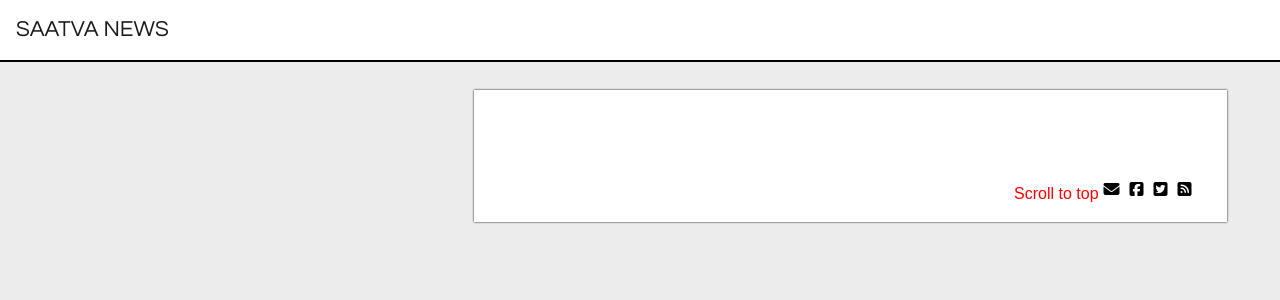
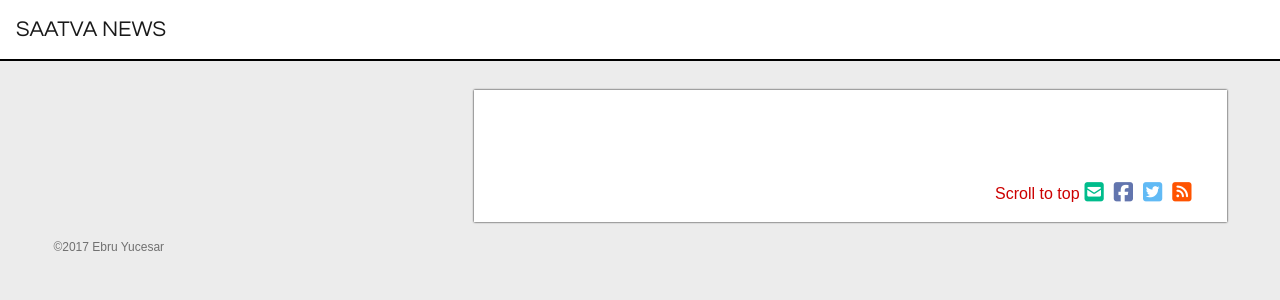
Before and after one commit to eyucesar/News-Template, a PHP site: page / in a window 1280 px wide. Shown: the top 300 px of the page. Run offline with PHP 8.4, Linux system fonts and the light colour scheme; some libraries are stand-ins or nearby versions; some web fonts are replaced.

Commit message:
made css changes

```diff
--- a/css/style.css
+++ b/css/style.css
@@ -23,10 +23,27 @@ body {
 
 .navbar-brand {
 	font-family: 'Questrial', sans-serif;
+	font-size: 22px;
 }
 
-.navbar a {
-	font-size: 1.4em;
+/*navbar classes when page is scrolled*/
+
+.scrolled {
+  background-color: #666666 !important;
+  transition: background-color 200ms linear;
+}
+
+.scrolled .navbar-brand {
+  color: white;
+  font-size: 24px;
+}
+
+.scrolled .navbar-brand:hover {
+  color: white;
+}
+
+.scrolled.navbar {
+	border-bottom: 2px solid #4c4c4c;
 }
 
 /*sidebar on the left containing the list of articles*/
@@ -44,7 +61,7 @@ body {
 #articles-list li {
   	background-size: cover;
 	color: black;
-	transition: 0.2s all;
+	transition: 0.1s all;
 }
 
 #articles-list li:hover {
@@ -105,9 +122,37 @@ article p {
 	font-size: 18px;
 }
 
+/*social media share icons*/
+
+.fa {
+	font-size: 22px !important;
+}
+
+.fa-twitter-square {
+	color: #61BAF5;
+}
+
+.fa-facebook-square {
+  	color: #6275AE;
+}
+
+.fa-rss-square {
+	color: #FF5300;
+}
+
+.fa-envelope-square {
+	color: #00BC8C;
+}
+
 #to-top {
 	float: right;
-	color: red;
+	color: #cc0000;
+}
+
+footer {
+	font-size: 12px;
+	color: #707070;
+	margin-top: 10px;
 }
 
 /*media queries for mobile responsiveness */
--- a/index.html
+++ b/index.html
@@ -3,6 +3,7 @@
 <head>
   <meta charset="UTF-8">
   <title>Saatva News</title>
+  <!-- Stylesheet sources -->
   <link rel="stylesheet" type="text/css" href="css/reset.css">
   <!-- Bootstrap CSS -->
   <link rel="stylesheet" href="https://maxcdn.bootstrapcdn.com/bootstrap/4.0.0-beta/css/bootstrap.min.css" integrity="sha384-/Y6pD6FV/Vv2HJnA6t+vslU6fwYXjCFtcEpHbNJ0lyAFsXTsjBbfaDjzALeQsN6M" crossorigin="anonymous">
@@ -16,25 +17,27 @@
   <!-- Navbar -->
   <div class="row" id="top">
     <nav class="navbar fixed-top navbar-light bg-light">
-      <a class="navbar-brand" href="#">SAATVA NEWS</a>
+      <a class="navbar-brand" href="">SAATVA NEWS</a>
     </nav>
   </div>
 
   <!-- Container -->
   <div class="container-fluid">
     <div class="row">
+      <!-- Articles list column -->
       <div class="col-md-4">
         <div id="articles-list">
           <ul>
           </ul>
         </div>
       </div>
+      <!-- Article view column -->
       <div class="col-md-8">
         <div id="content">
           <article>
             <h1></h1>
             <img>
-            <i class='fa fa-rss-square' aria-hidden='true'></i><i class='fa fa-twitter-square' aria-hidden='true'></i><i class='fa fa-facebook-square' aria-hidden='true'></i><i class='fa fa-envelope' aria-hidden='true'></i>
+            <i class='fa fa-rss-square' aria-hidden='true'></i><i class='fa fa-twitter-square' aria-hidden='true'></i><i class='fa fa-facebook-square' aria-hidden='true'></i><i class='fa fa-envelope-square' aria-hidden='true'></i>
             <h4></h4>
             <div class="content"></div>
             <a id="to-top" href="">Scroll to top</a>
@@ -42,8 +45,10 @@
         </div>
       </div>
     </div>
+    <footer class="text-left">©2017 Ebru Yucesar</a></footer>
   </div>
 
+  <!-- JS file sources starting with jQuery JS -->
   <script src="https://code.jquery.com/jquery.js"></script>
   <!-- Bootstrap JS -->
   <script src="https://maxcdn.bootstrapcdn.com/bootstrap/3.3.6/js/bootstrap.min.js"></script>
--- a/js/app.js
+++ b/js/app.js
@@ -2,18 +2,18 @@ $(document).ready(function() {
 
 	function displayArticleList() {
 
-		//make the ajax call
+		// make the ajax call
         $.ajax({
           url: "https://cors-anywhere.herokuapp.com/https://s3-us-west-2.amazonaws.com/saatva-hiring/news.json",
           method: "GET"
         })
-        //after data comes back from the request, dynamically create the list items with a for loop
+        // after data comes back from the request, dynamically create the list items with a for loop
         .done(function(response) {
         	var articles = response.articles;
         	for (var i = 0; i < articles.length; i++) {
-        		//append the article titles to the articles div as list items
+        		// append the article titles to the articles div as list items
 				$("#articles-list ul").append("<li><h3>" + articles[i].title + "</h3></li>");
-				//set attributes of the list items with the object properties
+				// set attributes of the list items with the object properties
 				$("#articles-list ul li").eq(i).attr({ backgr: articles[i].urlToImage,
 					nobackgr: "background: none",
 					datastate: "nobackgr",
@@ -23,21 +23,22 @@ $(document).ready(function() {
 					date: moment(articles[i].publishedAt).format('ll')
 				});
 
-				//display the first article's content on page load
+				// display the first article's content on page load
 				$("article h1").eq(i).html(articles[0].title);
 				$("article img").eq(i).attr({src: articles[0].urlToImage, alt: "article-image"});
 				$("article h4").eq(i).html("By " + articles[0].author + " - " + moment(articles[0].publishedAt).format('ll'));
 				$("article .content").eq(i).html(articles[0].long_description);
-				//call the change background and display article functions
+				// call the change background and view article functions
 				$("#articles-list ul li").eq(i).hover(changeBackgr);
-				$("#articles-list ul li").eq(i).on("click", displayArticle);
+				$("#articles-list ul li").eq(i).on("click", viewArticle);
 			}
 		});
 	}
 
-	//calling the display articles list function
+	// calling the display article list function
 	displayArticleList();
 
+	// function that will change the background on mouseenter
 	function changeBackgr() {
 		//toggle the data state with conditionals
 		var state = $(this).attr("datastate");
@@ -50,12 +51,20 @@ $(document).ready(function() {
 		}
 	}
 
-	function displayArticle() {
+	// function that will populate the article tag inside content div
+	function viewArticle() {
 		//set the content of the tags using the list items' attributes
+		$(this).attr("style", "background-image:url('" + $(this).attr("backgr") + "')");
 		$("article h1").html($(this).attr("title"));
 		$("article img").attr("src", $(this).attr("backgr"));
 		$("article h4").html($(this).attr("author") + " - " + $(this).attr("date"));
 		$("article .content").html($(this).attr("description"));
 	}
 
+	// change navbar background on scroll
+	$(document).scroll(function () {
+	 	var $nav = $(".navbar");
+	 	$nav.toggleClass('scrolled', $(this).scrollTop() > $nav.height());
+	});
+
 });
```
